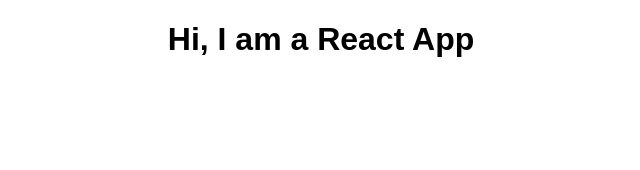
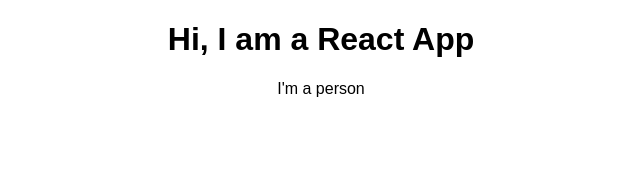
Before and after one commit to brunojahel/react-complete-guide, a React (Create React App) app: page / in a window 1280 px wide. Shown: the top 170 px of the page, without its empty margins (319-959 px from the left). Built offline with nearby package versions, Linux system fonts and the light colour scheme.

Commit message:
lecture 3.32

```diff
--- a/src/App.js
+++ b/src/App.js
@@ -1,11 +1,13 @@
 import React, {Component} from 'react';
 import './App.css';
+import Person from "./Person/Person";
 
 class App extends Component {
   render() {
     return (
       <div className="App">
         <h1>Hi, I am a React App</h1>
+        <Person />
       </div>
     );
   }
--- /dev/null
+++ b/src/Person/Person.js
@@ -0,0 +1,7 @@
+import React from 'react';
+
+const person = () => {
+    return <p>I'm a person</p>
+}
+
+export default person;
```
